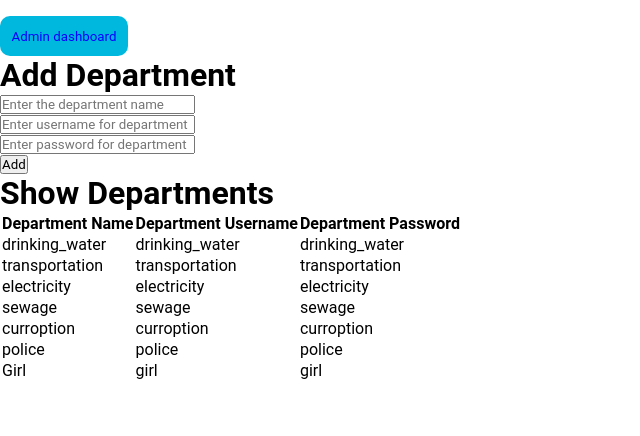
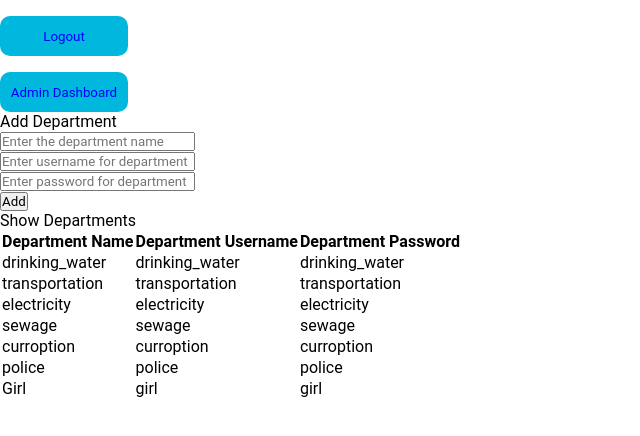
Before and after one commit to SubodhBarakoti/complainregistration, a PHP site: page /views/showdepartment.php in a window 1280 px wide. Shown: the top 436 px of the page, without its empty margins (0-640 px from the left). Run offline with PHP 8.4, Linux system fonts and the light colour scheme; a user stored in the database is signed in; data comes from the database, SQL or seed files in the repository.

Commit message:
css was added to form and table

```diff
--- a/views/showdepartment.php
+++ b/views/showdepartment.php
@@ -14,9 +14,18 @@
             <link rel="stylesheet" href="../style.css">
         </head>
         <body>
-            <button onclick="location.href='admindashboard.php';">Admin dashboard</button>
+            <div class="inlineblock">
+                <div class="logout">
+                    <button onclick="location.href='../auth/adminlogout.php';">Logout</button>
+                </div>
+                <div class="gotodashboard">
+                    <button onclick="location.href='admindashboard.php';">Admin Dashboard</button>
+                </div>
+            </div>
             <div class="adddepartment">
-                <h1>Add Department</h1>
+                <div class="adddepartmentheading">
+                    Add Department
+                </div>
                 <form action="../auth/departmentaddbackend.php" method="POST">
                     <input type="text" name="department_name" id="department_name" placeholder="Enter the department name"><br>
                     <input type="text" name="department_username" id="department_username" placeholder="Enter username for department"><br>
@@ -25,7 +34,9 @@
                 </form>
             </div>
             <div class="departmentshow">
-                <h1>Show Departments</h1>
+                <div class="showdepartmentheading">
+                    Show Departments
+                </div>
                 <table>
                     <tr>
                         <th>Department Name</th>
```
